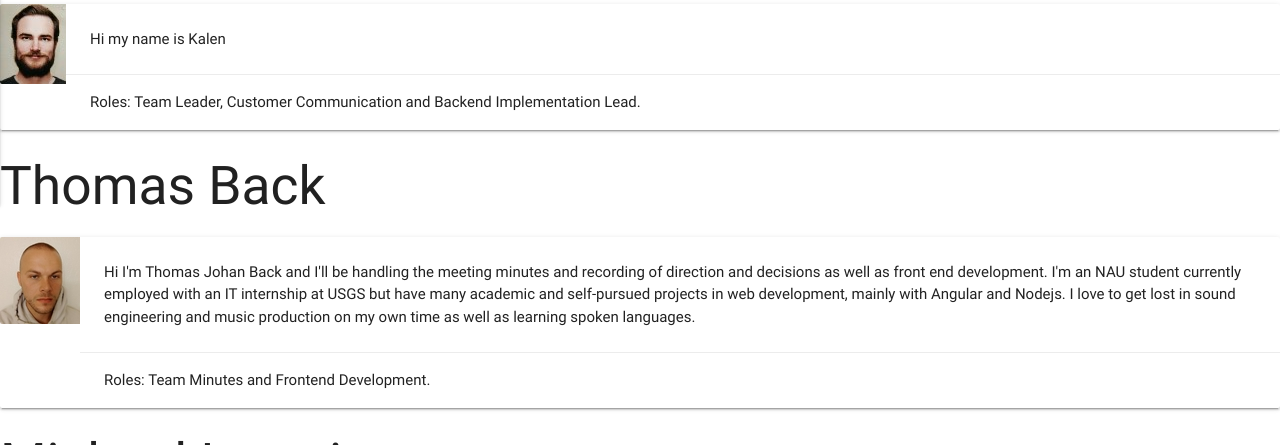
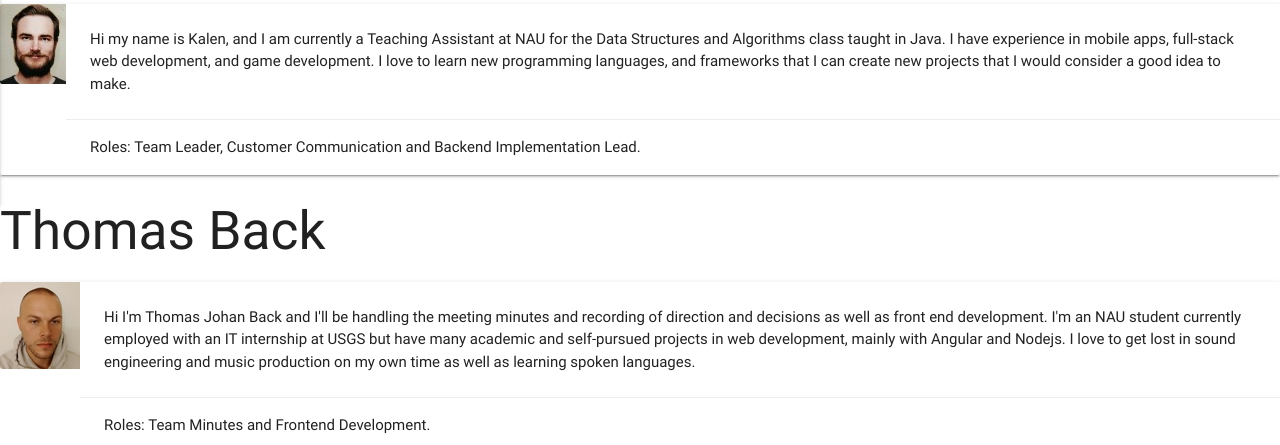
Before and after one commit to kww43/GnosisSolutions, a plain HTML site: page website/meetus.html in a window 1280 px wide. Shown: the part 655-1100 px from the top of the page. Drawn offline with nearby package versions, Linux system fonts and the light colour scheme.

Commit message:
Updated Kalen's about me on the meetus.html file

```diff
--- a/website/meetus.html
+++ b/website/meetus.html
@@ -69,7 +69,7 @@
       </div>
       <div class="card-stacked">
         <div class="card-content">
-          <p>Hi my name is Kalen </p>
+          <p>Hi my name is Kalen, and I am currently a Teaching Assistant at NAU for the Data Structures and Algorithms class taught in Java. I have experience in mobile apps, full-stack web development, and game development. I love to learn new programming languages, and frameworks that I can create new projects that I would consider a good idea to make.  </p>
         </div>
         <div class="card-action">
           Roles: Team Leader, Customer Communication and Backend Implementation Lead.
```
